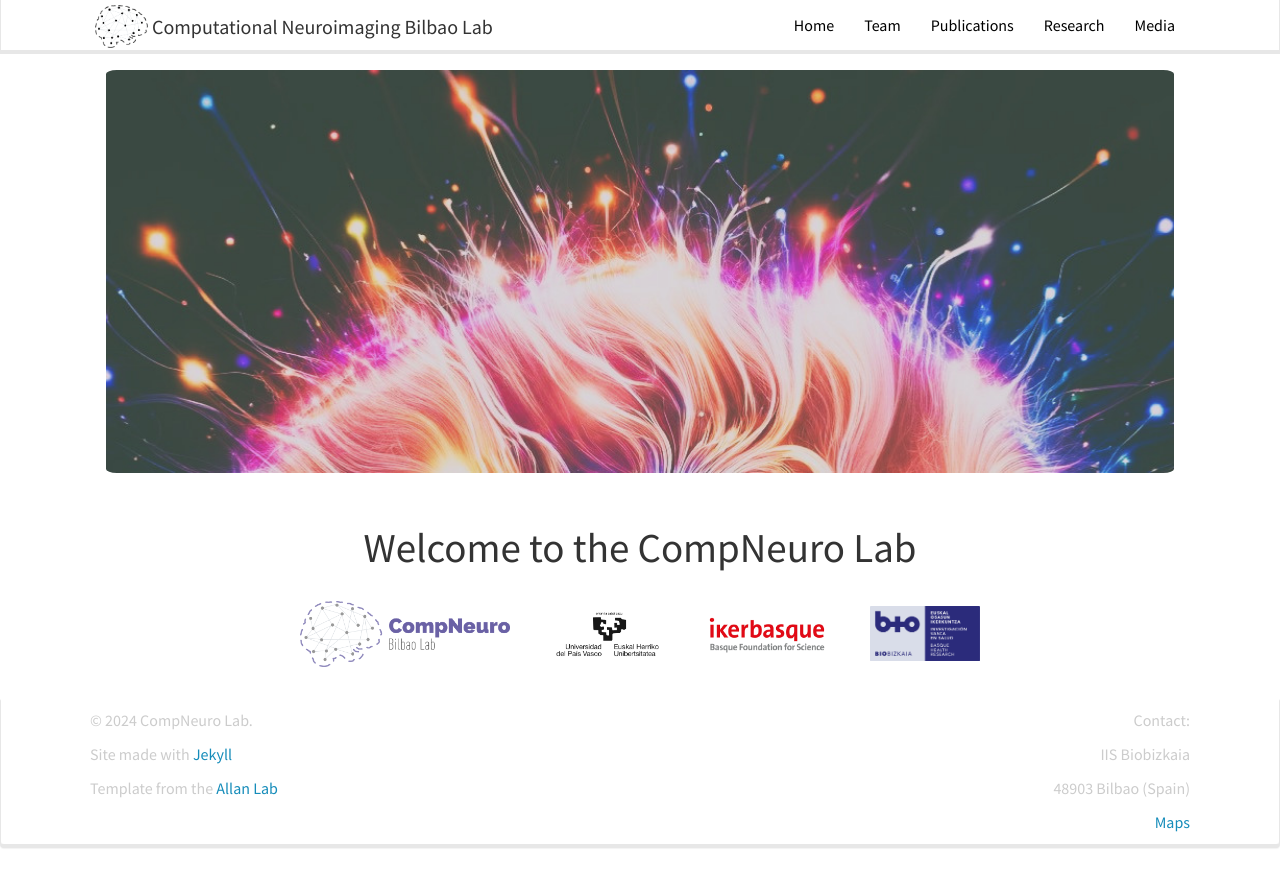
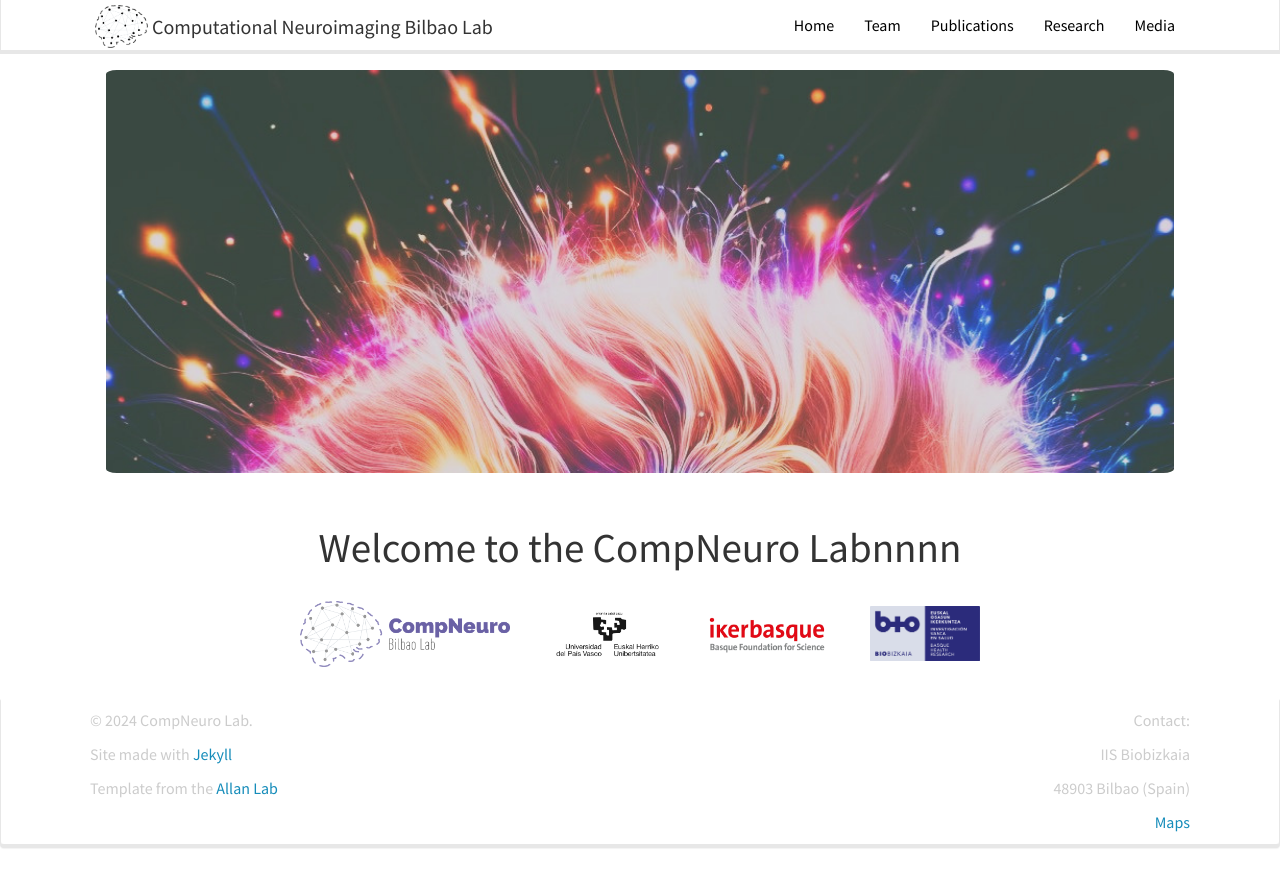
Before and after one commit to itellaetxe/compneurobilbao_website, a Jekyll site: the page built from _pages/home.md, in a window 1280 px wide. Shown: the top 887 px of the page. Built offline with Jekyll 4.4.1, drawn with Linux system fonts in a browser that asks for light colours; nearby versions of some CDN libraries.

```diff
--- a/_pages/home.md
+++ b/_pages/home.md
@@ -9,7 +9,7 @@ layout: homelay
 <div markdown="0" id="home-image">
     <img src="{{ site.url }}{{ site.baseurl }}/images/homepic/home_brain_3.jpg" alt="CompNeuro Bilbao Lab" />
 </div>
-<h1 style="text-align:center">Welcome to the CompNeuro Lab</h1>
+<h1 style="text-align:center">Welcome to the CompNeuro Labnnnn</h1>
 
 <figure class="fourth image-center">
   <img src="{{ site.url }}{{ site.baseurl }}/images/logopic/Logo_compneuro.png" style="width: 210px; margin: 20px;">
```
Also changed, not shown: other parts of _pages/home.md (+1 -1 lines).
